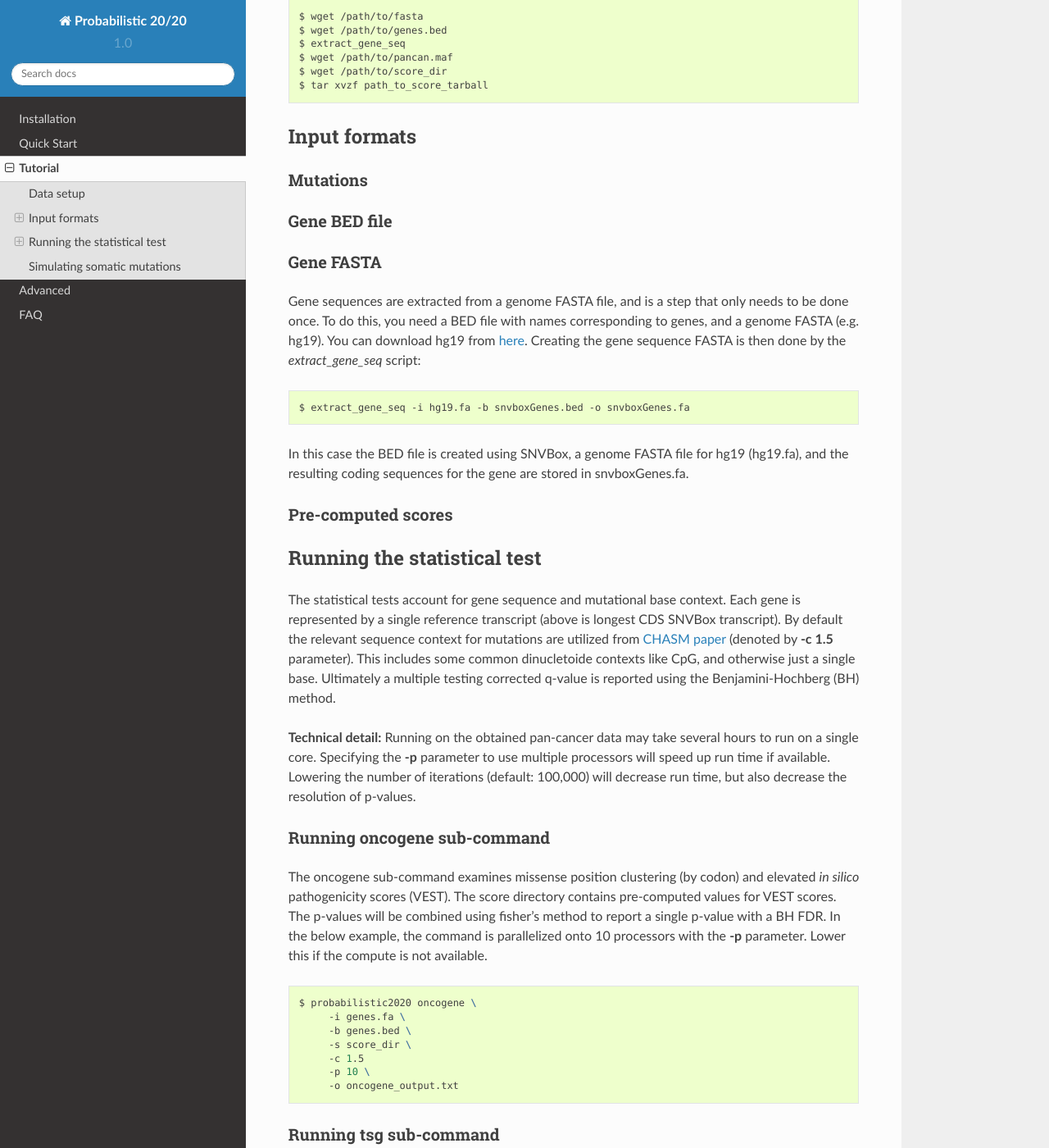
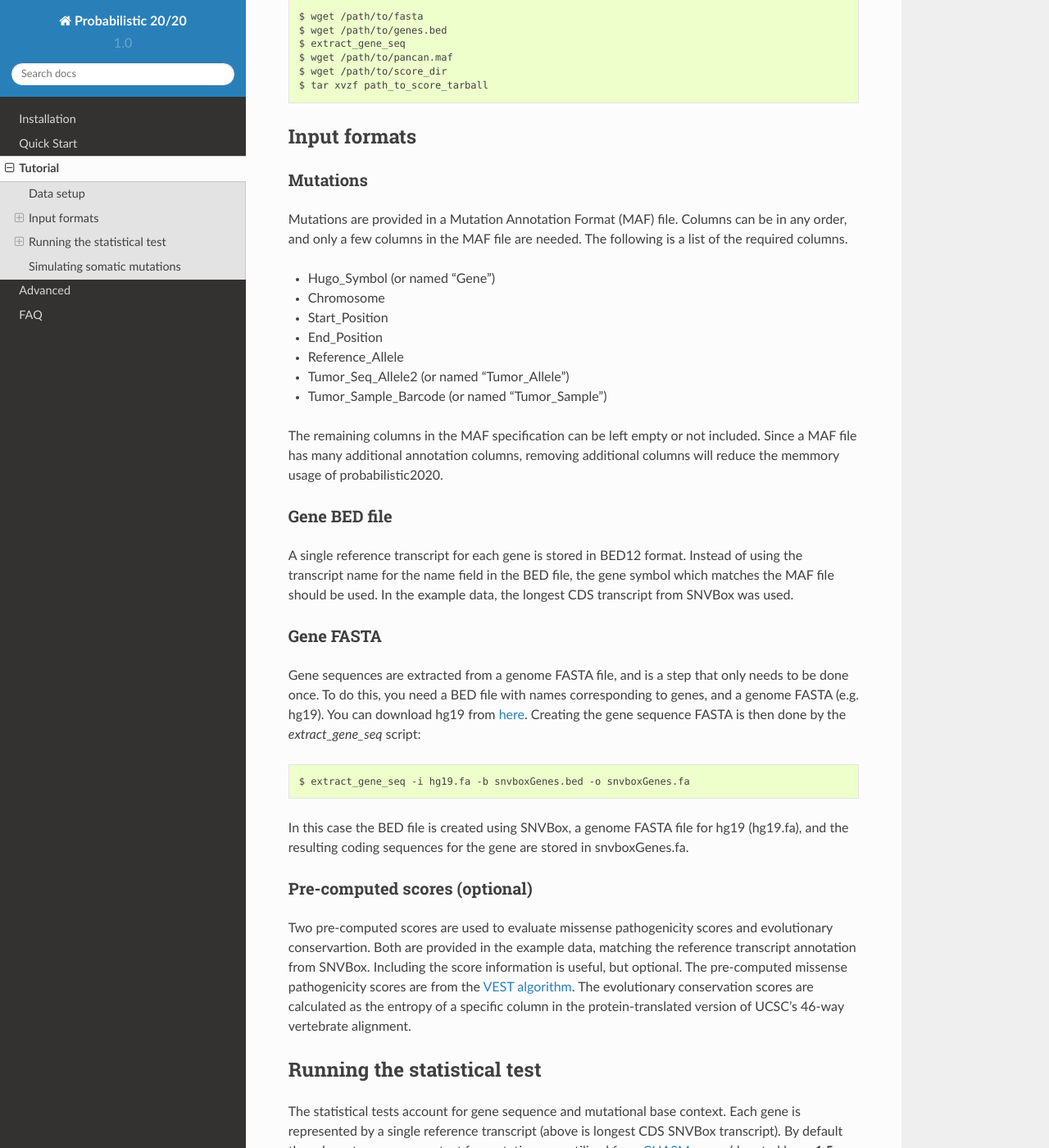
Before and after one commit to KarchinLab/probabilistic2020, a Sphinx documentation site: the page built from doc/tutorial.rst, in a window 1280 px wide and 1400 px high, scrolled down 529 px. Shown: the whole window at 82% size. Built offline with Sphinx 7.4.7 and the Read the Docs theme 2.0.0, drawn with Linux system fonts in a browser that asks for light colours; pages that are not in the unit, such as notebooks, are missing from menus.

Commit message:
Updated tutorial

```diff
--- a/doc/tutorial.rst
+++ b/doc/tutorial.rst
@@ -36,10 +36,30 @@ Input formats
 Mutations
 +++++++++
 
+Mutations are provided in a Mutation Annotation Format (MAF) file.
+Columns can be in any order, and only a few columns in the MAF file
+are needed. The following is a list of the required columns.
 
+* Hugo_Symbol (or named "Gene")
+* Chromosome
+* Start_Position
+* End_Position
+* Reference_Allele
+* Tumor_Seq_Allele2 (or named "Tumor_Allele")
+* Tumor_Sample_Barcode (or named "Tumor_Sample")
+
+The remaining columns in the MAF specification can be
+left empty or not included. Since a MAF file has many additional
+annotation columns, removing additional columns will reduce
+the memmory usage of probabilistic2020.
 
 Gene BED file
 +++++++++++++
+
+A single reference transcript for each gene is stored in BED12 format. Instead of
+using the transcript name for the name field in the BED file,
+the gene symbol which matches the MAF file should be used.
+In the example data, the longest CDS transcript from SNVBox was used.
 
 .. _make-fasta:
 
@@ -58,9 +78,17 @@ Creating the gene sequence FASTA is then done by the `extract_gene_seq` script:
 In this case the BED file is created using SNVBox, a genome FASTA file for hg19 (hg19.fa), and the
 resulting coding sequences for the gene are stored in snvboxGenes.fa.
 
-Pre-computed scores
-+++++++++++++++++++
+Pre-computed scores (optional)
+++++++++++++++++++++++++++++++
 
+Two pre-computed scores are used to evaluate missense pathogenicity
+scores and evolutionary conservartion. Both are provided in the example
+data, matching the reference transcript annotation from SNVBox.
+Including the score information is useful, but optional. The
+pre-computed missense pathogenicity scores are from the
+`VEST algorithm <http://www.ncbi.nlm.nih.gov/pubmed/23819870>`_.
+The evolutionary conservation scores are calculated as the entropy of
+a specific column in the protein-translated version of UCSC's 46-way vertebrate alignment.
 
 Running the statistical test
 ----------------------------
@@ -96,7 +124,6 @@ onto 10 processors with the **-p** parameter. Lower this if the compute is not a
         -p 10 \
         -o oncogene_output.txt
 
-
 Running tsg sub-command
 +++++++++++++++++++++++
 
```
